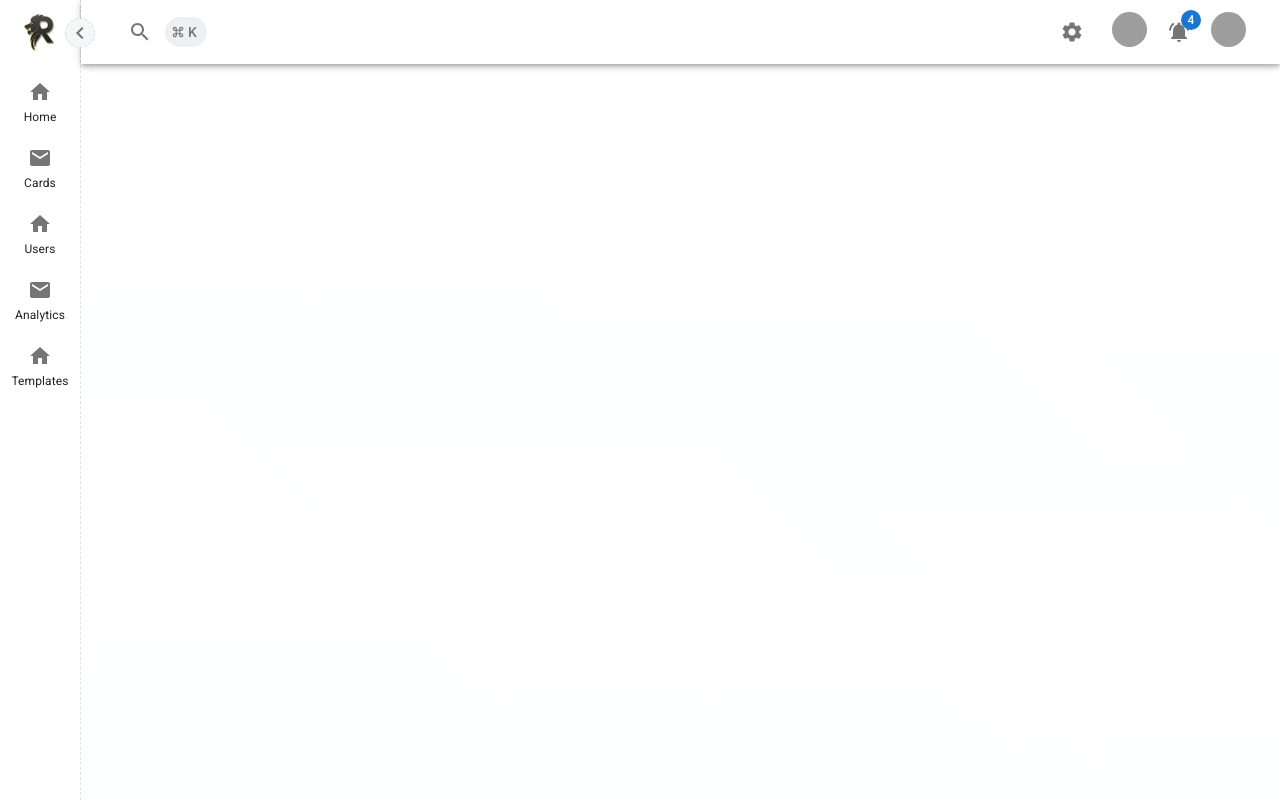
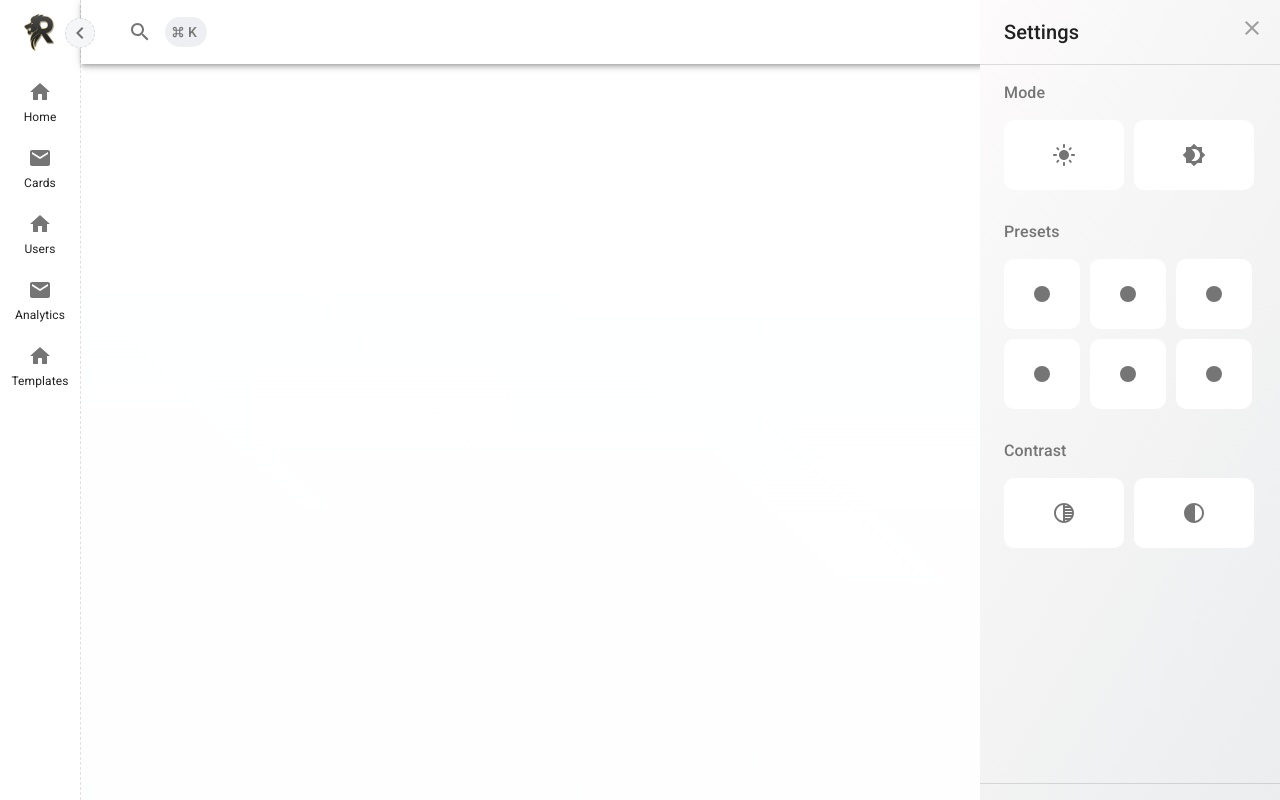
Before and after one commit to Rakeshkumawat1/react-templates, a React (Create React App) app: page /dashboard in a window 1280 px wide. Both pictures are taken after a click on the button 1072 px from the left and 32 px from the top of the page. Built offline with nearby package versions, Linux system fonts and the light colour scheme; grey boxes are pictures that could not be loaded; the HTML template or start-up script is replaced by a standard one.

Commit message:
Feat: settings modal integration

```diff
--- a/src/components/Home/NavBar.jsx
+++ b/src/components/Home/NavBar.jsx
@@ -2,13 +2,12 @@ import React from 'react';
 import { styled } from '@mui/material/styles';
 import { Toolbar, Typography, IconButton, Box, Avatar, Badge } from '@mui/material';
 import MuiAppBar from '@mui/material/AppBar';
-import DialogModal from '../../layouts/Dialog'
 
 // Icons
 import KeyboardCommandKeyIcon from '@mui/icons-material/KeyboardCommandKey';
 import SearchIcon from '@mui/icons-material/Search';
 import NotificationsActiveIcon from '@mui/icons-material/NotificationsActive';
-import SettingsIcon from '@mui/icons-material/Settings';
+import NavSettingIcon from './components/NavSettingIcon';
 
 // Define drawer width length.
 const drawerWidth = 220;
@@ -49,22 +48,6 @@ const AppBar = styled(MuiAppBar, {
 
 export default function NavBar({ open }) {
     return (
-        <>
-            <DialogModal
-                open={open}
-                title={"Hello"}
-                content={"Test"}
-                transition={true}
-                dialogRootSx={{
-                    position: "fixed",
-                    top: 0,
-                    right: 0,
-                    m: 0,
-                    width: "300px",
-                    height: "calc(100vh)"
-                }}
-                fullScreen={true}
-            />
             <AppBar position="fixed" open={open}>
                 <Toolbar>
                     <IconButton
@@ -124,9 +107,7 @@ export default function NavBar({ open }) {
                         gap: '20px'
                     }}>
                         {/* Settings icon */}
-                        <IconButton>
-                            <SettingsIcon />
-                        </IconButton>
+                        <NavSettingIcon />
 
                         {/* Users list section */}
                         <Avatar src="/static/images/avatar/1.jpg" sx={{
@@ -154,6 +135,5 @@ export default function NavBar({ open }) {
                     </Box>
                 </Toolbar>
             </AppBar>
-        </>
     )
 }
--- /dev/null
+++ b/src/components/Home/components/NavSettingIcon.jsx
@@ -0,0 +1,157 @@
+import React, { useState } from 'react';
+import { IconButton, Box, Typography } from '@mui/material';
+import DialogModal from '../../../layouts/Dialog';
+
+// Icon
+import SettingsIcon from '@mui/icons-material/Settings';
+import LightModeIcon from '@mui/icons-material/LightMode';
+import Brightness4Icon from '@mui/icons-material/Brightness4';
+import FiberManualRecordIcon from '@mui/icons-material/FiberManualRecord';
+import ContrastIcon from '@mui/icons-material/Contrast';
+import TonalityOutlinedIcon from '@mui/icons-material/TonalityOutlined';
+
+export default function NavSettingIcon() {
+    const [openSettings, setOpenSettings] = useState(false);
+
+    // Funtion for handle setting dialog open and close.
+    const handleOpenSettings = () => {
+        setOpenSettings(!openSettings);
+    }
+
+    const content = <Box sx={{
+        display: 'flex',
+        gap: '30px',
+        flexDirection: 'column'
+    }}>
+        {/* Mode section */}
+        <Box sx={{
+            display: 'flex',
+            flexDirection: 'column',
+            gap: '15px'
+        }}>
+            <Typography sx={{
+                color: '#757575',
+                fontWeight: 500
+            }}>
+                Mode
+            </Typography>
+            <Box sx={{
+                display: 'flex',
+                flexDirection: 'row',
+                gap: '10px'
+            }}>
+                <IconButton sx={{
+                    backgroundColor: '#fff',
+                    width: '120px',
+                    height: '70px',
+                    borderRadius: '10px'
+                }}>
+                    <LightModeIcon />
+                </IconButton>
+                <IconButton sx={{
+                    backgroundColor: '#fff',
+                    width: '120px',
+                    height: '70px',
+                    borderRadius: '10px'
+                }}>
+                    <Brightness4Icon />
+                </IconButton>
+            </Box>
+        </Box>
+
+        {/* Presets section */}
+        <Box sx={{
+            display: 'flex',
+            flexDirection: 'column',
+            gap: '15px'
+        }}>
+            <Typography sx={{
+                color: '#757575',
+                fontWeight: 500
+            }}>
+                Presets
+            </Typography>
+            <Box sx={{
+                display: 'flex',
+                gap: '10px',
+                flexWrap: 'wrap'
+            }}>
+                {Array(6).fill().map(() => (
+                    <IconButton sx={{
+                        backgroundColor: '#fff',
+                        width: '76px',
+                        height: '70px',
+                        borderRadius: '10px'
+                    }}>
+                        <FiberManualRecordIcon />
+                    </IconButton>
+                ))}
+            </Box>
+        </Box>
+
+        {/* Contrast section */}
+        <Box sx={{
+            display: 'flex',
+            flexDirection: 'column',
+            gap: '15px'
+        }}>
+            <Typography sx={{
+                color: '#757575',
+                fontWeight: 500
+            }}>
+                Contrast
+            </Typography>
+            <Box sx={{
+                display: 'flex',
+                flexDirection: 'row',
+                gap: '10px'
+            }}>
+                <IconButton sx={{
+                    backgroundColor: '#fff',
+                    width: '120px',
+                    height: '70px',
+                    borderRadius: '10px'
+                }}>
+                    <TonalityOutlinedIcon />
+                </IconButton>
+                <IconButton sx={{
+                    backgroundColor: '#fff',
+                    width: '120px',
+                    height: '70px',
+                    borderRadius: '10px'
+                }}>
+                    <ContrastIcon />
+                </IconButton>
+            </Box>
+        </Box>
+    </Box >
+
+    return (
+        <>
+            <IconButton onClick={handleOpenSettings}>
+                <SettingsIcon />
+            </IconButton>
+
+            <DialogModal
+                open={openSettings}
+                handleClose={handleOpenSettings}
+                title={"Settings"}
+                content={content}
+                transition
+                dialogRootSx={{
+                    position: "fixed",
+                    top: 0,
+                    right: 0,
+                    m: 0,
+                    width: "300px",
+                    boxShadow: 'none',
+                    backgroundImage: 'linear-gradient(120deg, #fdfbfb 0%, #ebedee 100%)',
+                }}
+                fullScreen
+                dividers
+                hideBackdrop
+            />
+        </>
+
+    )
+}
```
